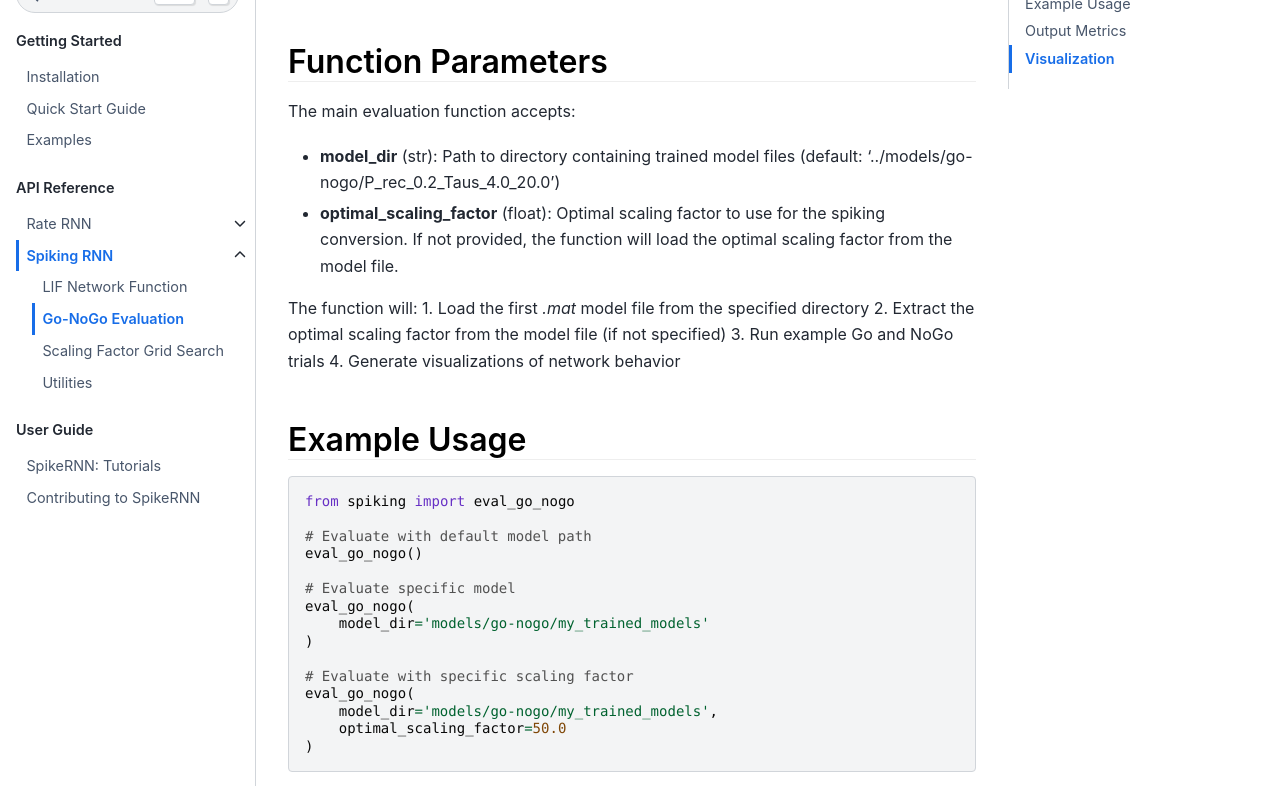
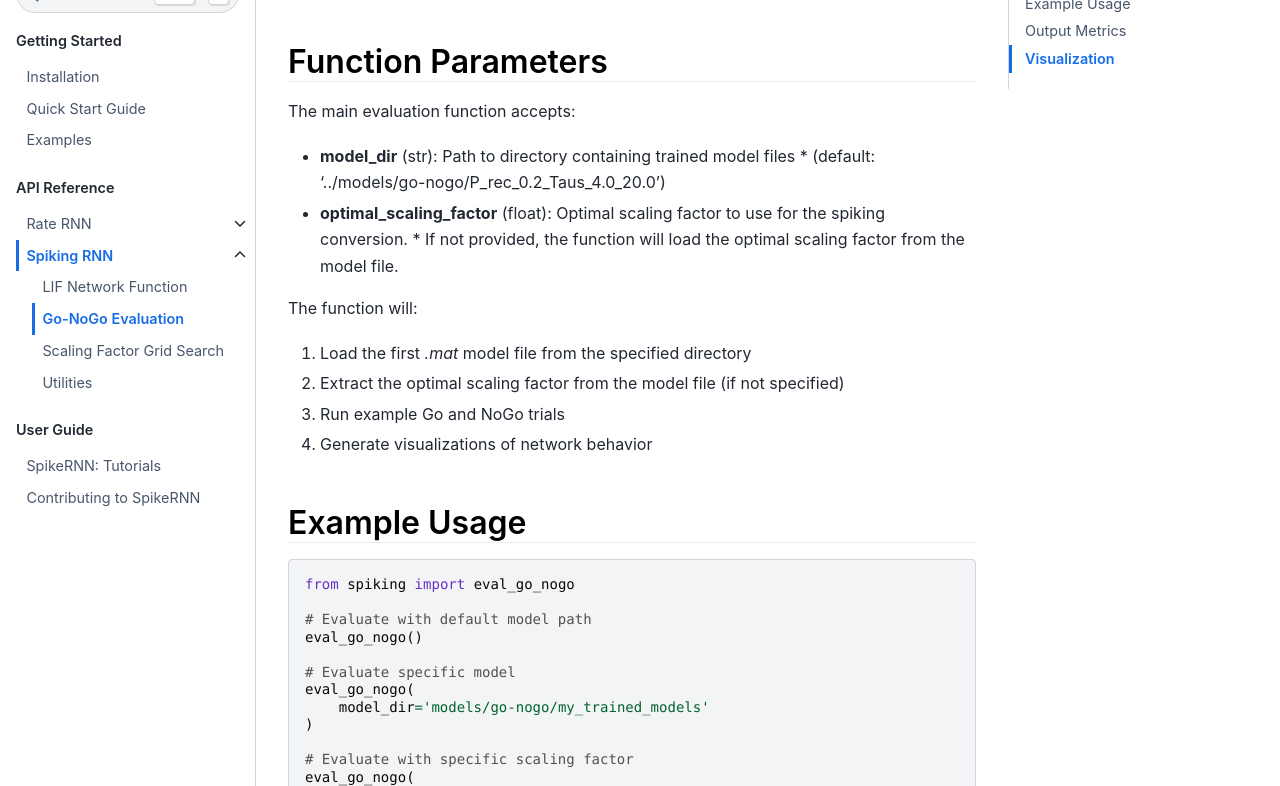
Before and after one commit to NuttidaLab/spikeRNN, a Sphinx documentation site: the page built from docs/api/spiking/eval_go_nogo.rst, in a window 1280 px wide and 900 px high, scrolled down 544 px, cut to the strip 114-900 px from the top of the window. Built offline with Sphinx 7.4.7 and the Sphinx Book theme 1.1.4, drawn with Linux system fonts in a browser that asks for light colours.

Commit message:
eval_go_nogo.rst

```diff
--- a/docs/api/spiking/eval_go_nogo.rst
+++ b/docs/api/spiking/eval_go_nogo.rst
@@ -22,11 +22,12 @@ Function Parameters
 The main evaluation function accepts:
 
 * **model_dir** (str): Path to directory containing trained model files
-  (default: '../models/go-nogo/P_rec_0.2_Taus_4.0_20.0')
+  * (default: '../models/go-nogo/P_rec_0.2_Taus_4.0_20.0')
 * **optimal_scaling_factor** (float): Optimal scaling factor to use for the spiking conversion.
-  If not provided, the function will load the optimal scaling factor from the model file.
+  * If not provided, the function will load the optimal scaling factor from the model file.
 
 The function will:
+
 1. Load the first `.mat` model file from the specified directory
 2. Extract the optimal scaling factor from the model file (if not specified)
 3. Run example Go and NoGo trials
```
